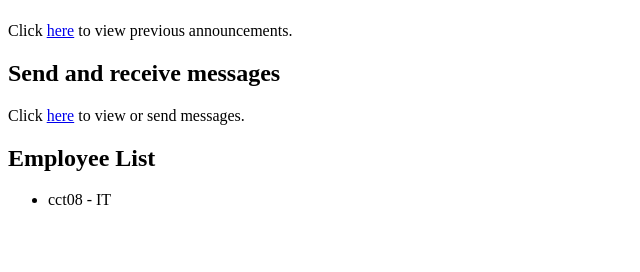
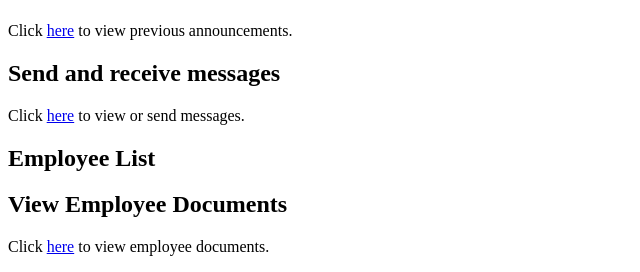
Before and after one commit to larakallas/430, a Flask app: page /employee_list in a window 1280 px wide. Shown: the part 529-801 px from the top of the page, without its empty margins (0-640 px from the left). Before the commit the page ends 734 px from the top, so only its background shows below. Run offline with Flask 3, Linux system fonts and the light colour scheme; a user stored in the database is signed in; data comes from the database, SQL or seed files in the repository; data that the repository does not hold is empty.

Commit message:
Update manager_dashboard.html

```diff
--- a/EECE 430 Project /EECE 430 Project/templates/manager_dashboard.html
+++ b/EECE 430 Project /EECE 430 Project/templates/manager_dashboard.html
@@ -42,25 +42,20 @@
     <h2>Send and receive messages</h2>
     <p>Click <a href="{{ url_for('messaging') }}">here</a> to view or send messages.</p>
 
-
-
     <h2>Employee List</h2>
     <ul>
-        {% for employee, tasks in employees_with_tasks %}
-            <li>{{ employee[0] }} - {{ employee[2] }}</li>  <!-- Display username and department -->
+        {% for employee, tasks in employees_list %}
+            <li>{{ employee }}</li>  <!-- Display only the username -->
             <ul>
                 {% for task in tasks %}
-                    <li>{{ task[3] }}</li>  <!-- Display task name -->
-                    <div class="progress-container">
-                        <div class="progress-bar {% if task[4] == 10 %}done{% endif %}" style="width: {{ task[4] * 10 }}%;"> <!-- Add "done" class if progress is 10 -->
-                            {{ task[4] }}/10
-                        </div>
-                    </div>
+                    <li>{{ task[1] }}</li>  <!-- Display task name -->
                 {% endfor %}
             </ul>
         {% endfor %}
     </ul>
 
+    <h2>View Employee Documents</h2>
+    <p>Click <a href="{{ url_for('view_pdf_documents') }}">here</a> to view employee documents.</p>
 
 </body>
 </html>
```
